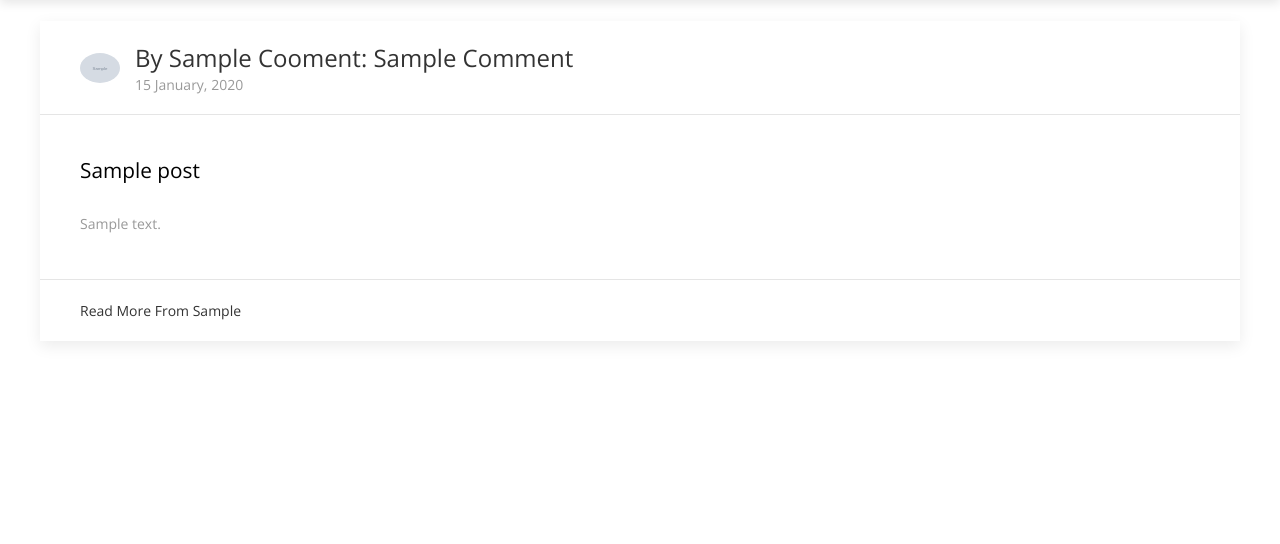
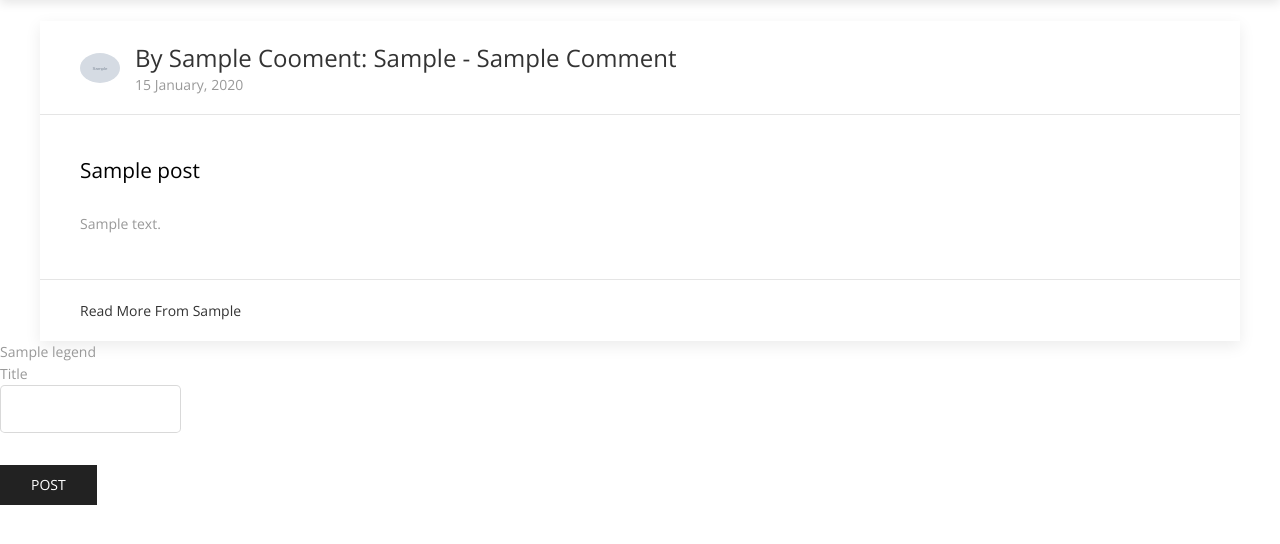
Before and after one commit to mornville/flask_blog, a Flask app: template flaskblog/templates/post.html in a window 1280 px wide. Shown: the part 79-623 px from the top of the page. Run offline with Flask 2, Linux system fonts and the light colour scheme; tables that the repository leaves empty hold one stand-in row (values such as "Sample post"); the template is opened without the code that fills it: values that come from a table or form of the project are taken from there, most other values are stand-ins (such as "Sample title", 1, 10 or a date in 2020); grey boxes marked "Sample" are stand-in pictures; some libraries are stand-ins or nearby versions.

Commit message:
added comments section to individual posts

```diff
--- a/flaskblog/templates/post.html
+++ b/flaskblog/templates/post.html
@@ -12,7 +12,7 @@
                 <div class="uk-width-expand">
                 <h3 class="uk-card-title uk-margin-remove-bottom"  style="text-transform:capitalize">By  {{ post.author.username }} cooment:
                 {% for comment in comments %}
-                {{ comment.title }}
+                {{ comment.author.username }} - {{ comment.title }}
                 <br>
                 {% endfor %}
                 </h3>
@@ -51,5 +51,40 @@
     </div>
   </div> -->
 </div>
+<div class="limiter desk row" >
+  <div class="container-login100">
+    <div class="wrap-login101 col-lg-8">
+      <form class="login100-form validate-form" method="POST" action="" >
+
+
+        <span class="login100-form-title p-b-26">
+{{legend}}					</span>
+
+
+                  {{ form.hidden_tag() }}
+                  <fieldset class="form-group">
+                      <div class="form-group">
+                          {{ form.title.label(class="form-control-label") }}
+                          {% if form.title.errors %}
+                              {{ form.title(class="form-control form-control-lg is-invalid") }}
+                              <div class="invalid-feedback">
+                                  {% for error in form.title.errors %}
+                                      <span>{{ error }}</span>
+                                  {% endfor %}
+                              </div>
+                          {% else %}
+                              {{ form.title(class="form-control form-control-lg") }}
+                          {% endif %}
+                      </div>
+
+                  </fieldset>
+                  <div class="form-group">
+                      {{ form.submit(class="uk-button uk-button-secondary") }}
+                  </div>
+
+      </form>
+    </div>
+  </div>
+</div>
 
 {% endblock %}
```
Also changed, not shown: flaskblog/posts/routes.py (+11 -12 lines), flaskblog/site.db.
